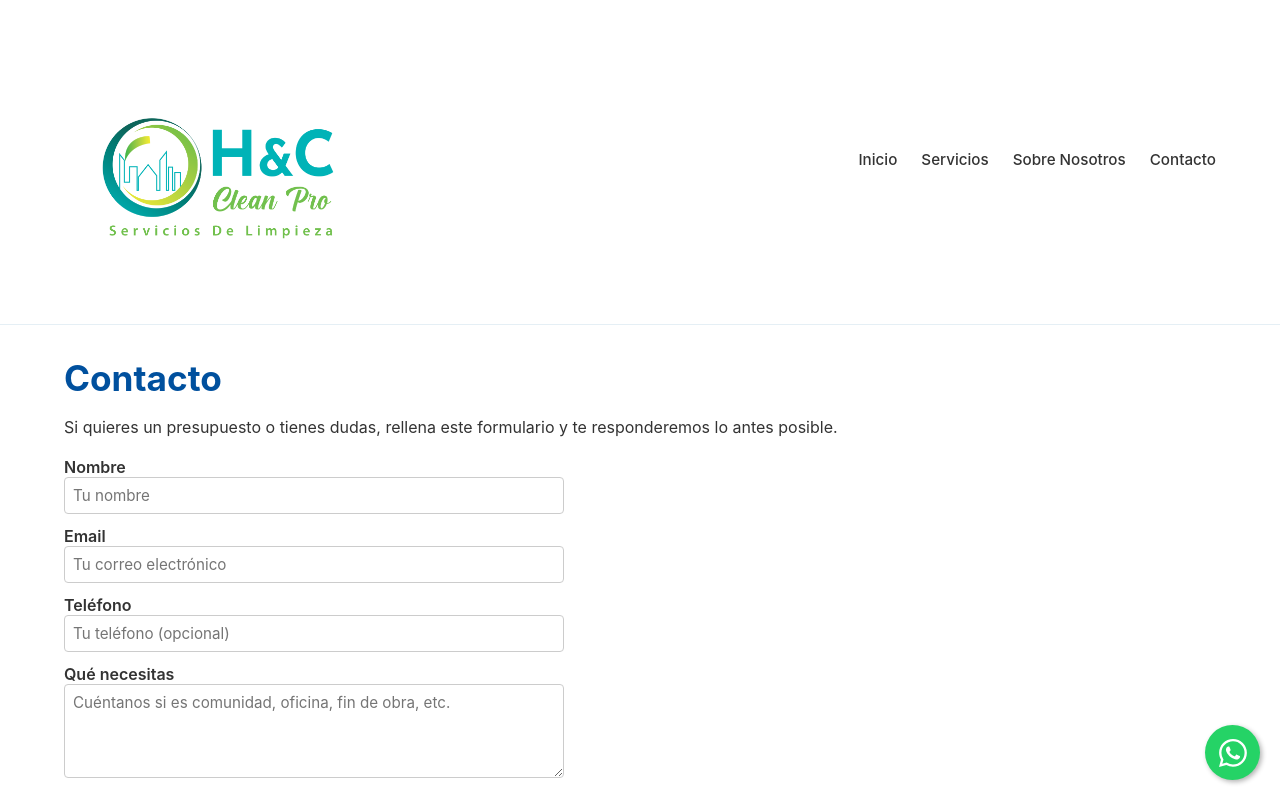
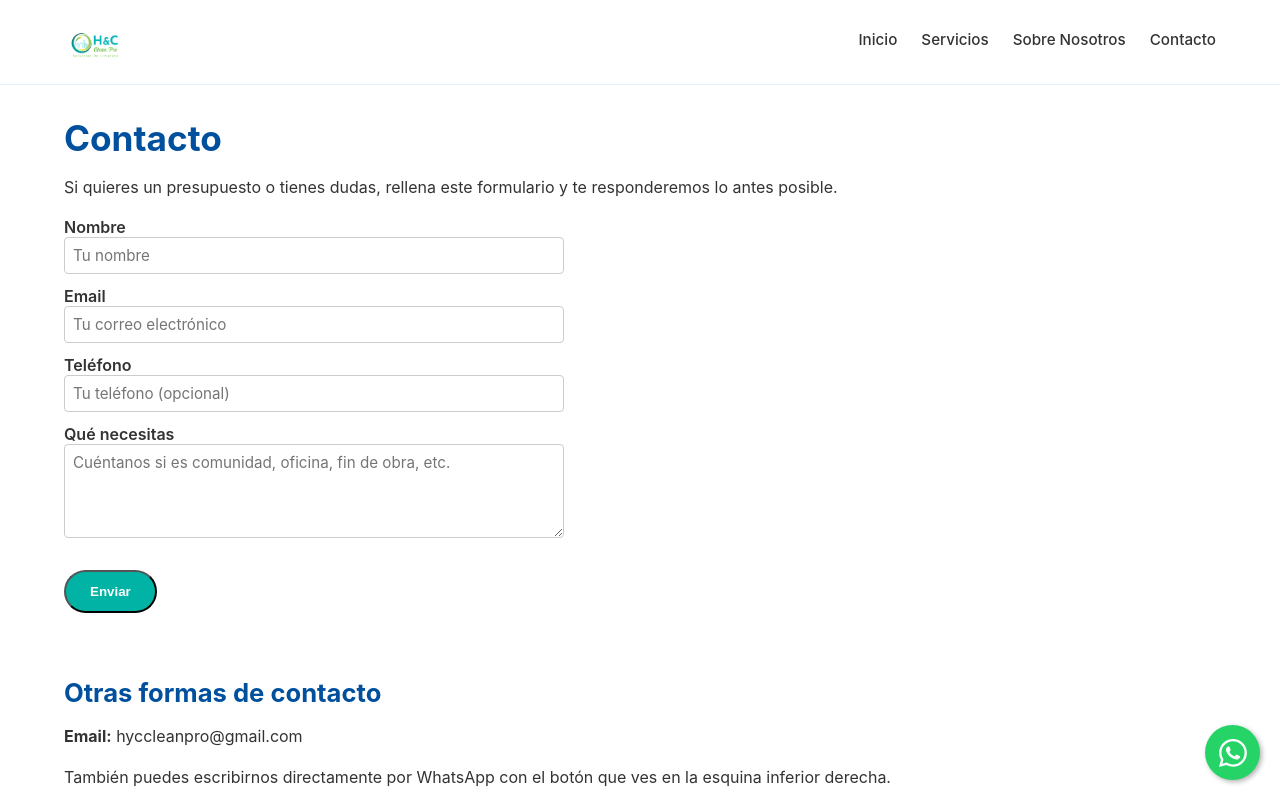
Before and after one commit to henrike78/hc-cleanpro, a Next.js app: page /contact in a window 1280 px wide. Shown: the top 800 px of the page. Built offline with nearby package versions, Linux system fonts and the light colour scheme.

Commit message:
Update globals.css

```diff
--- a/styles/globals.css
+++ b/styles/globals.css
@@ -52,6 +52,8 @@ nav {
 
 .logo img {
   display: block;
+  height: 60px;   /* altura visible del logo en la cabecera */
+  width: auto;    /* mantiene la proporción original */
 }
 
 nav ul {
```
